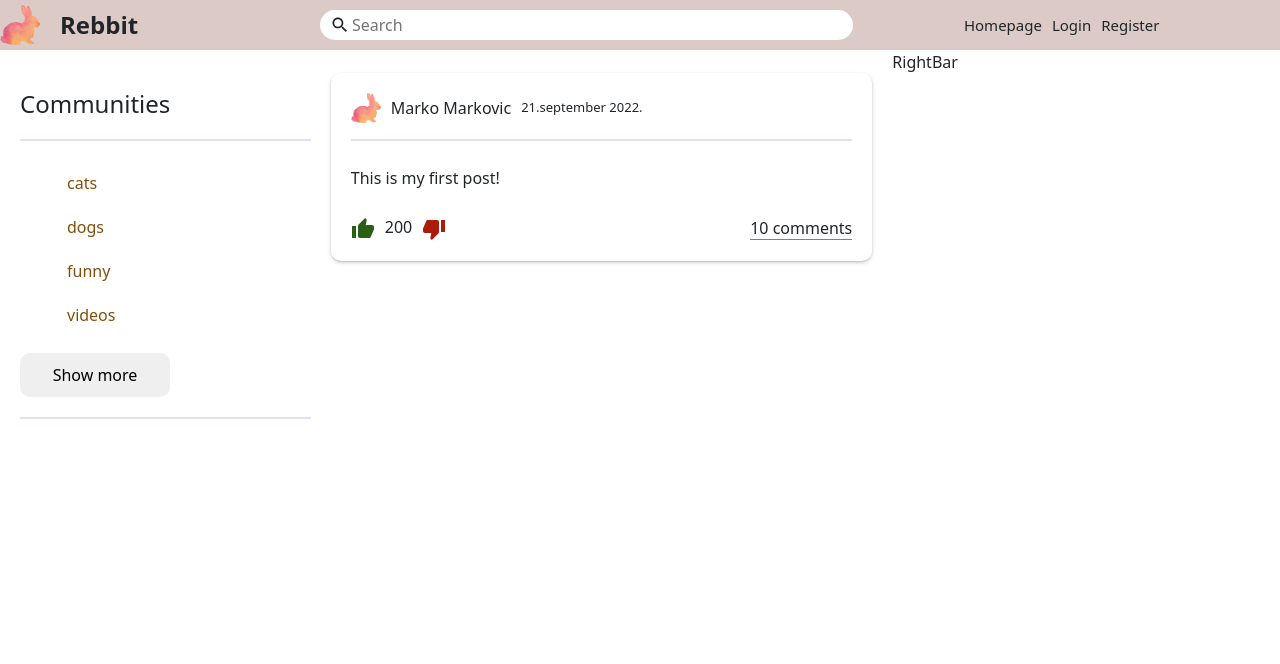
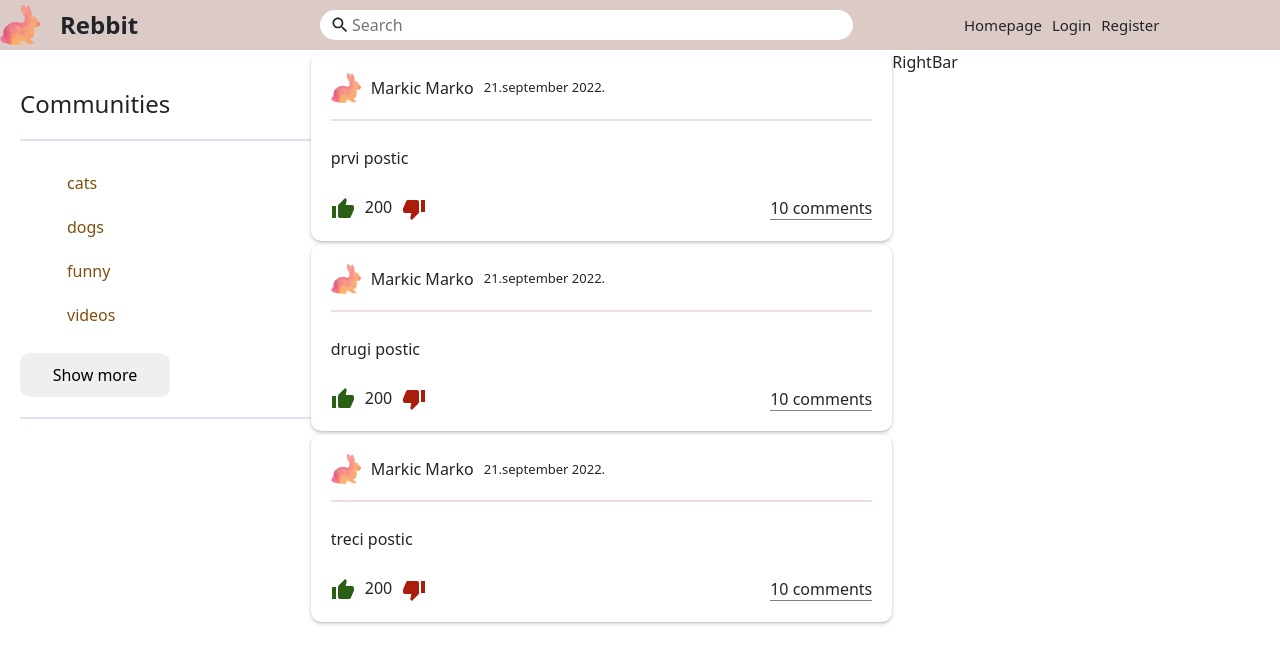
Before and after one commit to bukvic6/Reddit-clone-React, a React (Create React App) app: page / in a window 1280 px wide. Shown: the top 664 px of the page. Built offline with nearby package versions, Linux system fonts and the light colour scheme.

Commit message:
list of posts

```diff
--- a/package.json
+++ b/package.json
@@ -10,6 +10,7 @@
     "@testing-library/jest-dom": "^5.16.5",
     "@testing-library/react": "^13.4.0",
     "@testing-library/user-event": "^13.5.0",
+    "axios": "^0.27.2",
     "bootstrap": "^5.2.1",
     "react": "^18.2.0",
     "react-dom": "^18.2.0",
--- a/src/components/post/Post.jsx
+++ b/src/components/post/Post.jsx
@@ -3,21 +3,20 @@ import "./post.css"
 import { ThumbUp } from '@mui/icons-material'
 import { ThumbDown } from '@mui/icons-material'
 
-export default function Post() {
+const Post = ({data}) => {
   return (
     <div className='post'>
         <div className="postWrapper">
             <div className="postTop">
                 <div className="topLeft">
                     <img src="/assets/rebbitLogo.png" alt="" className="profilePic" />
-                    <span className="userName">Marko Markovic</span>
+                    <span className="userName">{data.username}</span>
                     <span className="postDate">21.september 2022.</span>
-
                 </div>
             </div>
             <hr/>
             <div className="postMiddle">
-                <span className="postText">This is my first post!</span>
+                <span className="postText">{data.text}</span>
             </div>
 
             <div className="postOptions">
@@ -37,3 +36,4 @@ export default function Post() {
     </div>
   )
 }
+export default Post
--- a/src/components/posts/Posts.jsx
+++ b/src/components/posts/Posts.jsx
@@ -2,12 +2,38 @@ import React from 'react'
 import Post from '../post/Post'
 import "./posts.css"
 
-export default function Posts() {
-  return (
-    <div className='posts'>
-      <div className="postWrapper">
-        <Post/>
-      </div>
+const PostsData = [
+  {
+    username: 'Markic Marko',
+    text: 'prvi postic'
+  },
+  {
+    username: 'Markic Marko',
+    text: 'drugi postic'
+  },
+  {
+    username: 'Markic Marko',
+    text: 'treci postic'
+  }
+]
+const Posts = () => {
+  return(
+    <div className="posts">
+      {PostsData.map((post,id)=>{
+        return <Post data={post} id = {id}/>
+      })}
     </div>
   )
 }
+export default Posts;
+
+
+// export default function Posts() {
+//   return (
+//     <div className='posts'>
+//       <div className="postWrapper">
+//         <Post/>
+//       </div>
+//     </div>
+//   )
+// }
```
Also changed, not shown: 1 other file (tests, documents, lock files or other folders).
